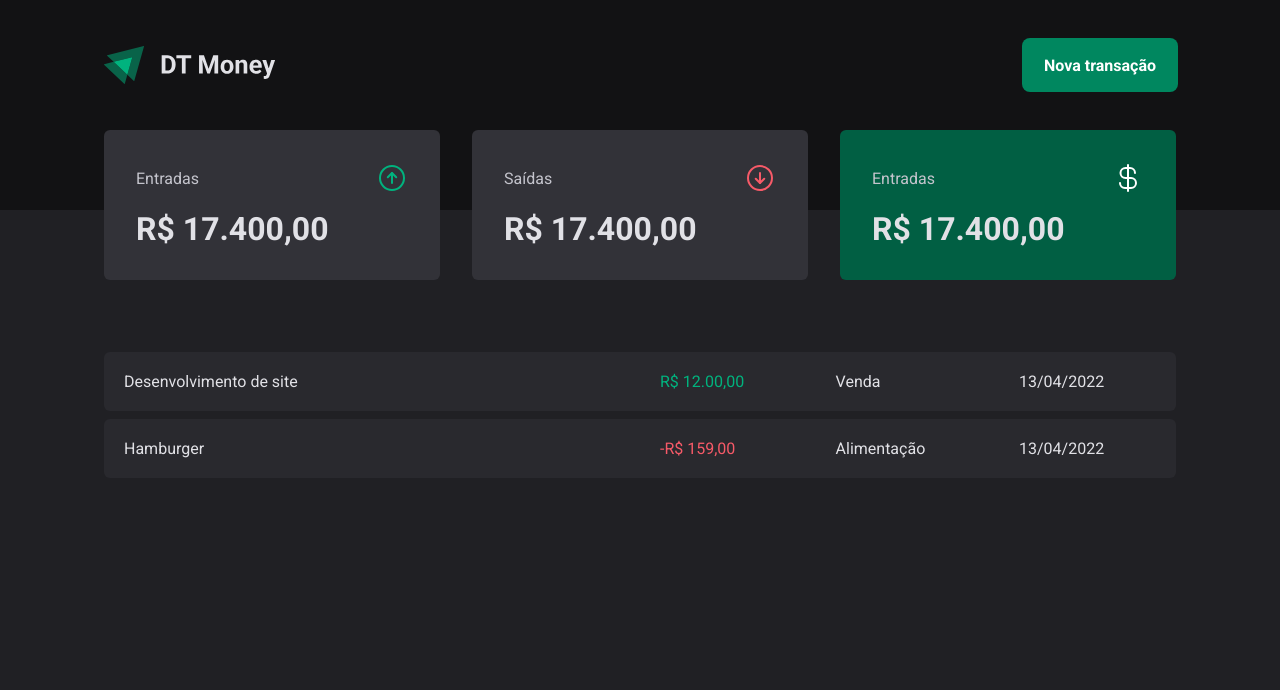
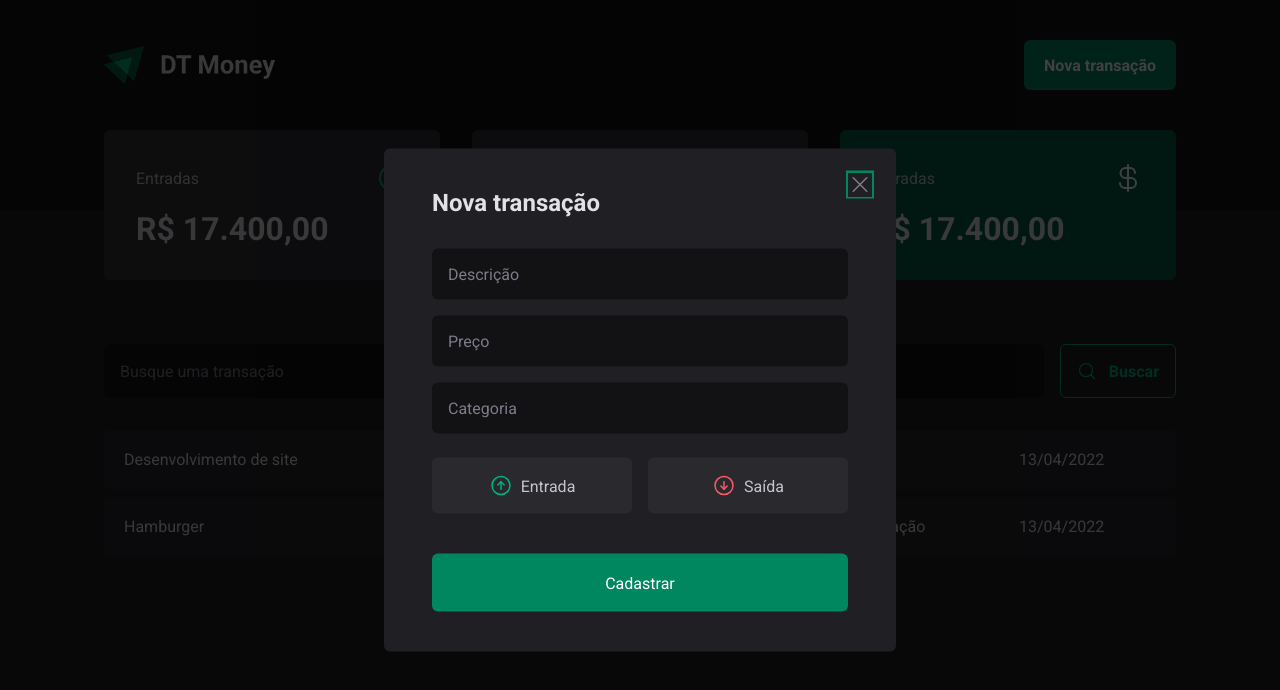
Before and after one commit to manuncorrea/dt-money, a React (Vite) app: page / in a window 1280 px wide. Both pictures are taken after a click on the button "Nova transação". Shown: the top 690 px of the page. Built offline with nearby package versions, Linux system fonts and the light colour scheme.

Commit message:
criando modal e a barra de pesquisa

```diff
--- a/package.json
+++ b/package.json
@@ -9,6 +9,8 @@
     "preview": "vite preview"
   },
   "dependencies": {
+    "@radix-ui/react-dialog": "^1.0.0",
+    "@radix-ui/react-radio-group": "^1.0.0",
     "@rocketseat/eslint-config": "^1.1.3",
     "eslint": "^8.24.0",
     "phosphor-react": "^1.4.1",
--- a/src/components/Header/index.tsx
+++ b/src/components/Header/index.tsx
@@ -1,4 +1,6 @@
+import * as Dialog from '@radix-ui/react-dialog'
 import logoImg from '../../assets/logo.svg'
+import { NewTransactionModal } from '../NewTransactionModal'
 import { HeaderContainer, HeaderContent, NewTransactionButton } from './styles'
 
 export function Header() {
@@ -7,7 +9,13 @@
       <HeaderContent>
         <img src={logoImg} alt="" />
 
-        <NewTransactionButton>Nova transação</NewTransactionButton>
+        <Dialog.Root>
+          <Dialog.Trigger asChild>
+            <NewTransactionButton>Nova transação</NewTransactionButton>
+          </Dialog.Trigger>
+
+          <NewTransactionModal />
+        </Dialog.Root>
       </HeaderContent>
     </HeaderContainer>
   )
--- /dev/null
+++ b/src/components/NewTransactionModal/index.tsx
@@ -0,0 +1,43 @@
+import * as Dialog from '@radix-ui/react-dialog'
+import { ArrowCircleDown, ArrowCircleUp, X } from 'phosphor-react'
+import {
+  CloseButton,
+  Content,
+  Overlay,
+  TransactionType,
+  TransactionTypeButton,
+} from './styles'
+
+export function NewTransactionModal() {
+  return (
+    <Dialog.Portal>
+      <Overlay />
+      <Content>
+        <Dialog.Title>Nova transação</Dialog.Title>
+
+        <CloseButton>
+          <X size={24} />
+        </CloseButton>
+
+        <form action="">
+          <input type="text" placeholder="Descrição" required />
+          <input type="number" placeholder="Preço" required />
+          <input type="text" placeholder="Categoria" required />
+
+          <TransactionType>
+            <TransactionTypeButton variant="income" value="income">
+              <ArrowCircleUp size={24} />
+              Entrada
+            </TransactionTypeButton>
+            <TransactionTypeButton variant="outcome" value="outcome">
+              <ArrowCircleDown size={24} />
+              Saída
+            </TransactionTypeButton>
+          </TransactionType>
+
+          <button type="submit">Cadastrar</button>
+        </form>
+      </Content>
+    </Dialog.Portal>
+  )
+}
--- /dev/null
+++ b/src/components/NewTransactionModal/styles.ts
@@ -0,0 +1,134 @@
+import * as Dialog from '@radix-ui/react-dialog'
+import * as RadioGroup from '@radix-ui/react-radio-group'
+import styled from 'styled-components'
+
+interface TransactionTypeButtonProps {
+  variant: 'income' | 'outcome'
+}
+
+export const Overlay = styled(Dialog.Overlay)`
+  position: fixed;
+  width: 100vw;
+  height: 100vh;
+  inset: 0;
+
+  background: rgba(0, 0, 0, 0.75);
+`
+
+export const Content = styled(Dialog.Content)`
+  min-width: 32rem;
+  border-radius: 6px;
+  padding: 2.5rem 3rem;
+
+  background: ${(props) => props.theme['gray-800']};
+
+  //Centralizar container na tela
+  position: fixed;
+  top: 50%;
+  left: 50%;
+  transform: translate(-50%, -50%);
+
+  form {
+    margin-top: 2rem;
+
+    display: flex;
+    flex-direction: column;
+    gap: 1rem;
+
+    input {
+      padding: 1rem;
+
+      border: 0;
+      border-radius: 6px;
+
+      background: ${(props) => props.theme['gray-900']};
+      color: ${(props) => props.theme['gray-300']};
+
+      &::placeholder {
+        color: ${(props) => props.theme['gray-500']};
+      }
+    }
+
+    button[type='submit'] {
+      padding: 0 1.25rem;
+      height: 58px;
+      margin-top: 1.5rem;
+
+      border: 0;
+      border-radius: 6px;
+
+      background: ${(props) => props.theme['green-500']};
+      color: ${(props) => props.theme.white};
+
+      cursor: pointer;
+
+      &:hover {
+        background: ${(props) => props.theme['green-700']};
+        transition: background-color 0.2s;
+      }
+    }
+  }
+`
+
+export const CloseButton = styled(Dialog.Close)`
+  position: absolute;
+  background: transparent;
+  border: 0;
+
+  top: 1.5rem;
+  right: 1.5rem;
+
+  color: ${(props) => props.theme['gray-500']};
+
+  line-height: 0;
+
+  cursor: pointer;
+`
+export const TransactionType = styled(RadioGroup.Root)`
+  display: grid;
+  grid-template-columns: repeat(2, 1fr);
+  gap: 1rem;
+  margin-top: 0.5rem;
+`
+export const TransactionTypeButton = styled(
+  RadioGroup.Item,
+)<TransactionTypeButtonProps>`
+  display: flex;
+  align-items: center;
+  justify-content: center;
+
+  padding: 1rem;
+  gap: 0.5rem;
+
+  border: 0;
+  border-radius: 6px;
+
+  cursor: pointer;
+
+  background: ${(props) => props.theme['gray-700']};
+  color: ${(props) => props.theme['gray-300']};
+
+  svg {
+    color: ${(props) =>
+      props.variant === 'income'
+        ? props.theme['green-300']
+        : props.theme['red-300']};
+  }
+
+  &[data-state='unchecked']:hover {
+    transition: background-color 0.2s;
+    background: ${(props) => props.theme['gray-600']};
+  }
+
+  &[data-state='checked'] {
+    color: ${(props) => props.theme.white};
+    background: ${(props) =>
+      props.variant === 'income'
+        ? props.theme['green-500']
+        : props.theme['red-500']};
+
+    svg {
+      color: ${(props) => props.theme.white};
+    }
+  }
+`
--- /dev/null
+++ b/src/components/SearchForm/index.tsx
@@ -0,0 +1,14 @@
+import { MagnifyingGlass } from 'phosphor-react'
+import { SearchFormContainer } from './styles'
+
+export function SearchForm() {
+  return (
+    <SearchFormContainer>
+      <input type="text" placeholder="Busque uma transação" />
+      <button type="submit">
+        <MagnifyingGlass size={20} />
+        Buscar
+      </button>
+    </SearchFormContainer>
+  )
+}
--- /dev/null
+++ b/src/components/SearchForm/styles.ts
@@ -0,0 +1,43 @@
+import styled from 'styled-components'
+
+export const SearchFormContainer = styled.form`
+  display: flex;
+  gap: 1rem;
+
+  input {
+    flex: 1;
+    border-radius: 6px;
+    border: 0;
+    padding: 1rem;
+
+    background: ${(props) => props.theme['gray-900']};
+    color: ${(props) => props.theme['gray-300']};
+
+    &::placeholder {
+      color: ${(props) => props.theme['gray-500']};
+    }
+  }
+
+  button {
+    display: flex;
+    align-items: center;
+    gap: 0.75rem;
+    padding: 1rem;
+
+    border: 0;
+    border-radius: 6px;
+
+    background: transparent;
+    border: 1px solid ${(props) => props.theme['green-300']};
+    color: ${(props) => props.theme['green-300']};
+
+    font-weight: bold;
+
+    &:hover {
+      background: ${(props) => props.theme['green-500']};
+      border-color: ${(props) => props.theme['green-500']};
+      color: ${(props) => props.theme.white};
+      transition: background-color 0.2s, color 0.2s boder-color 0.2s;
+    }
+  }
+`
--- a/src/pages/Transactions/index.tsx
+++ b/src/pages/Transactions/index.tsx
@@ -1,4 +1,5 @@
 import { Header } from '../../components/Header'
+import { SearchForm } from '../../components/SearchForm'
 import { Summary } from '../../components/Summary'
 import {
   PriceHighlight,
@@ -13,6 +14,7 @@
       <Summary />
 
       <TransactionContainer>
+        <SearchForm />
         <TransactionTable>
           <tbody>
             <tr>
--- a/src/pages/Transactions/styles.ts
+++ b/src/pages/Transactions/styles.ts
@@ -14,7 +14,7 @@
   width: 100%;
   border-collapse: separate;
   border-spacing: 0 0.5rem;
-  /* margin-top: 1.5rem; */
+  margin-top: 1.5rem;
 
   td {
     padding: 1.25rem;
```
Also changed, not shown: 1 other file (tests, documents, lock files or other folders).
